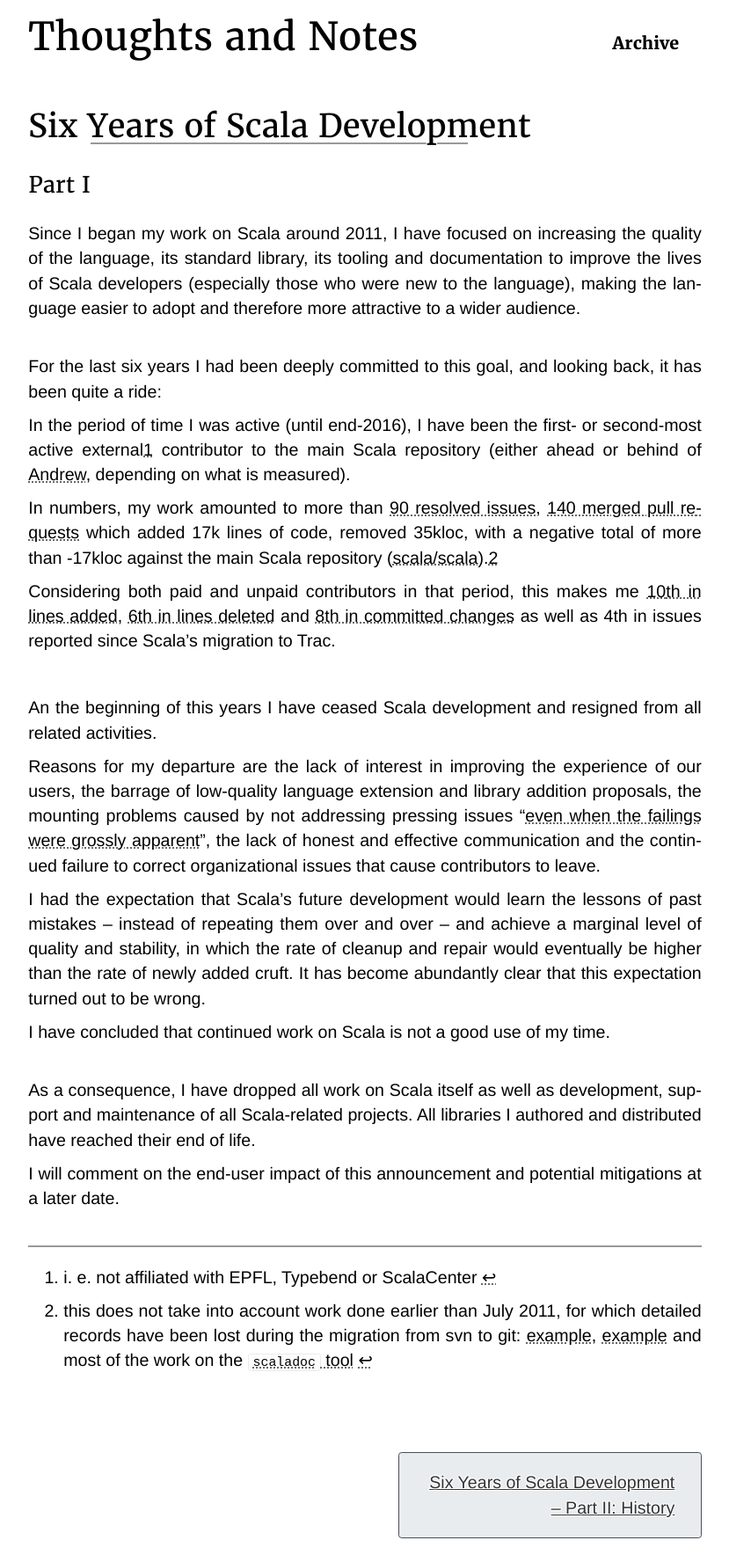
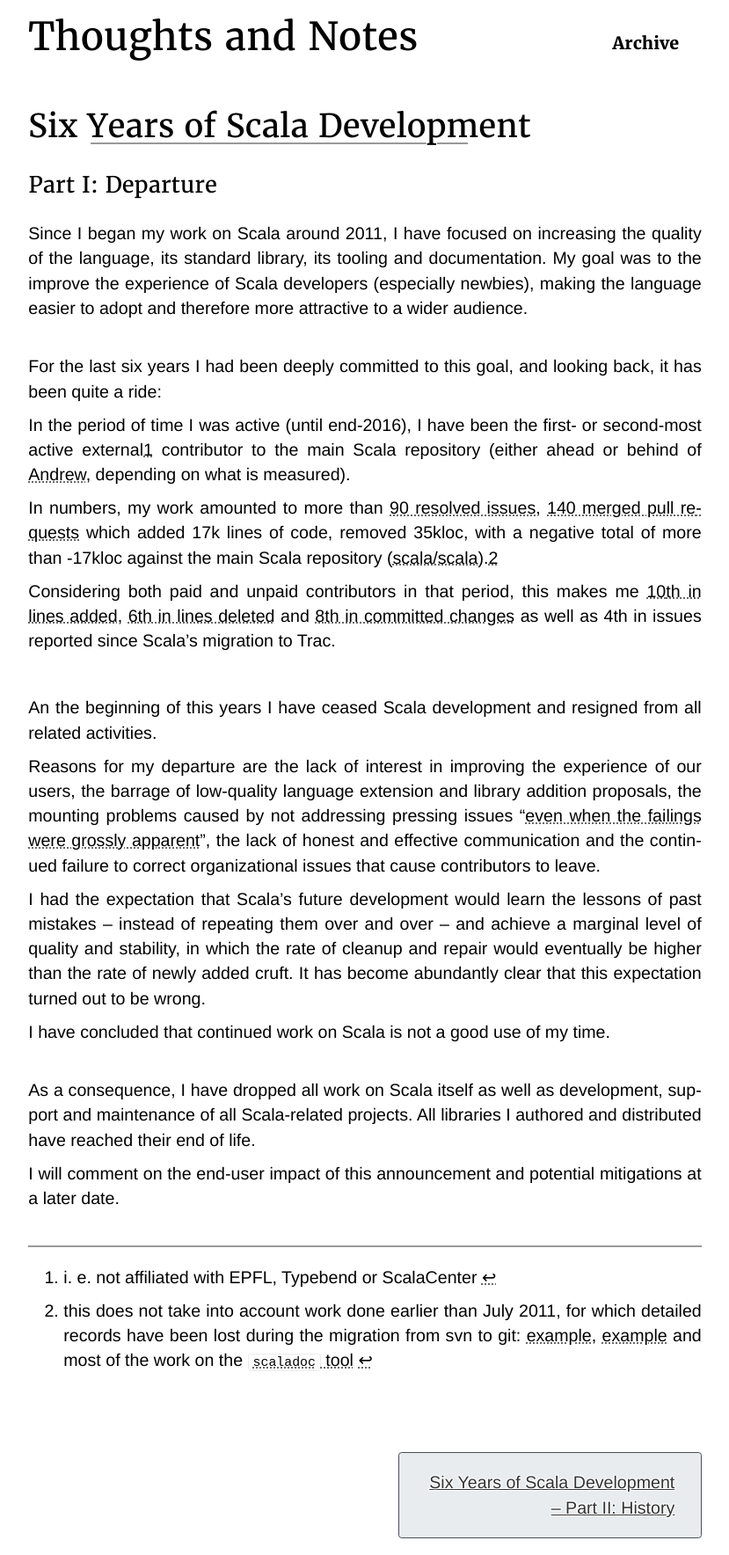
Before and after one commit to soc/soc.me, a Jekyll site: the page built from _six-years-of-scala-development/part-1.md, in a window 1280 px wide. Shown: the whole page at 88% size, without its empty margins (225-1054 px from the left). Built offline with Jekyll 4.4.1, drawn with Linux system fonts in a browser that asks for light colours; some web fonts are replaced.

Commit message:
Feedback

```diff
--- a/_six-years-of-scala-development/part-1.md
+++ b/_six-years-of-scala-development/part-1.md
@@ -1,13 +1,13 @@
 ---
 layout: post
-title:  "Six Years of Scala Development – Part I"
+title:  "Six Years of Scala Development – Part I: Departure"
 date:   2017-05-01 12:00:00 +0200
 ---
 
 Since I began my work on Scala around 2011, I have focused on increasing the
-quality of the language, its standard library, its tooling and documentation to
-improve the lives of Scala developers (especially those who were new to the
-language), making the language easier to adopt and therefore more attractive to
+quality of the language, its standard library, its tooling and documentation.
+My goal was to the improve the experience of Scala developers (especially
+newbies), making the language easier to adopt and therefore more attractive to
 a wider audience.
 
 <br/>
```
Also changed, not shown: _six-years-of-scala-development/part-7.md (+2 -0 lines), index.md (+0 -1 lines).
